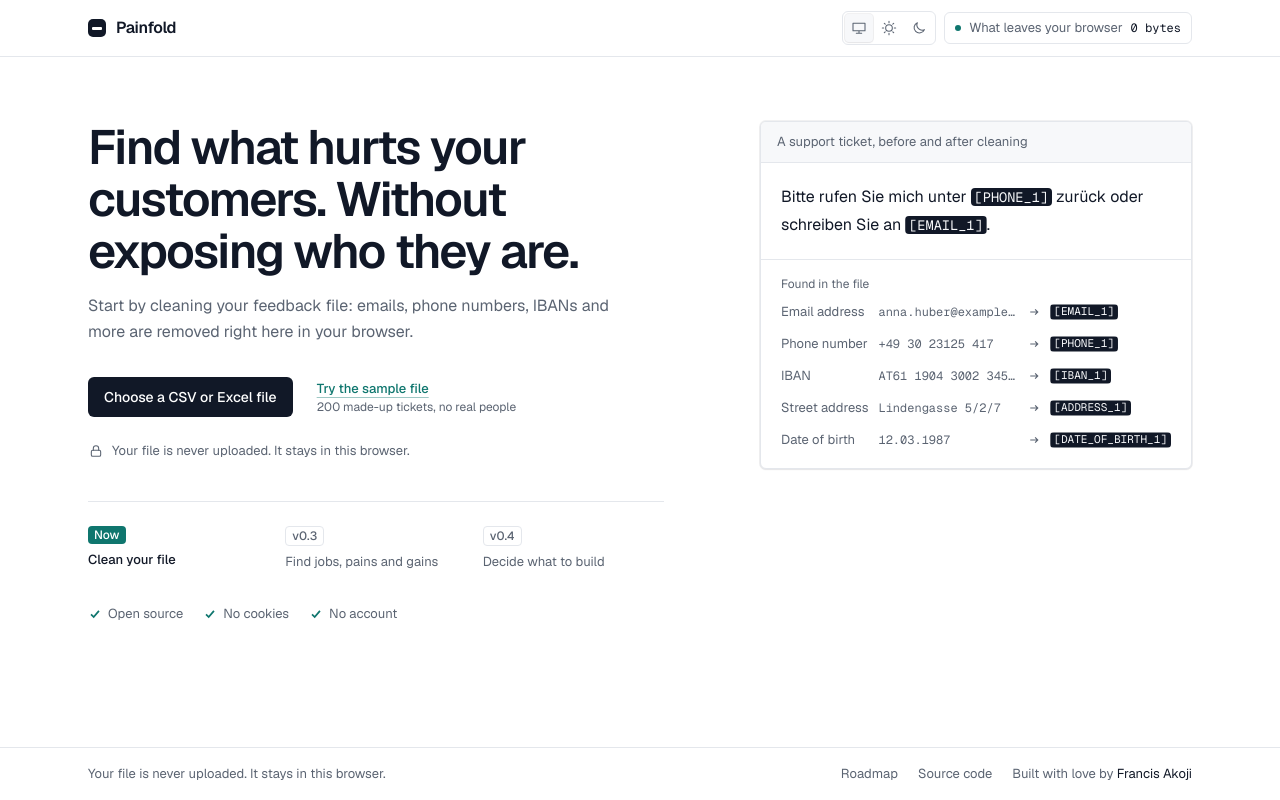
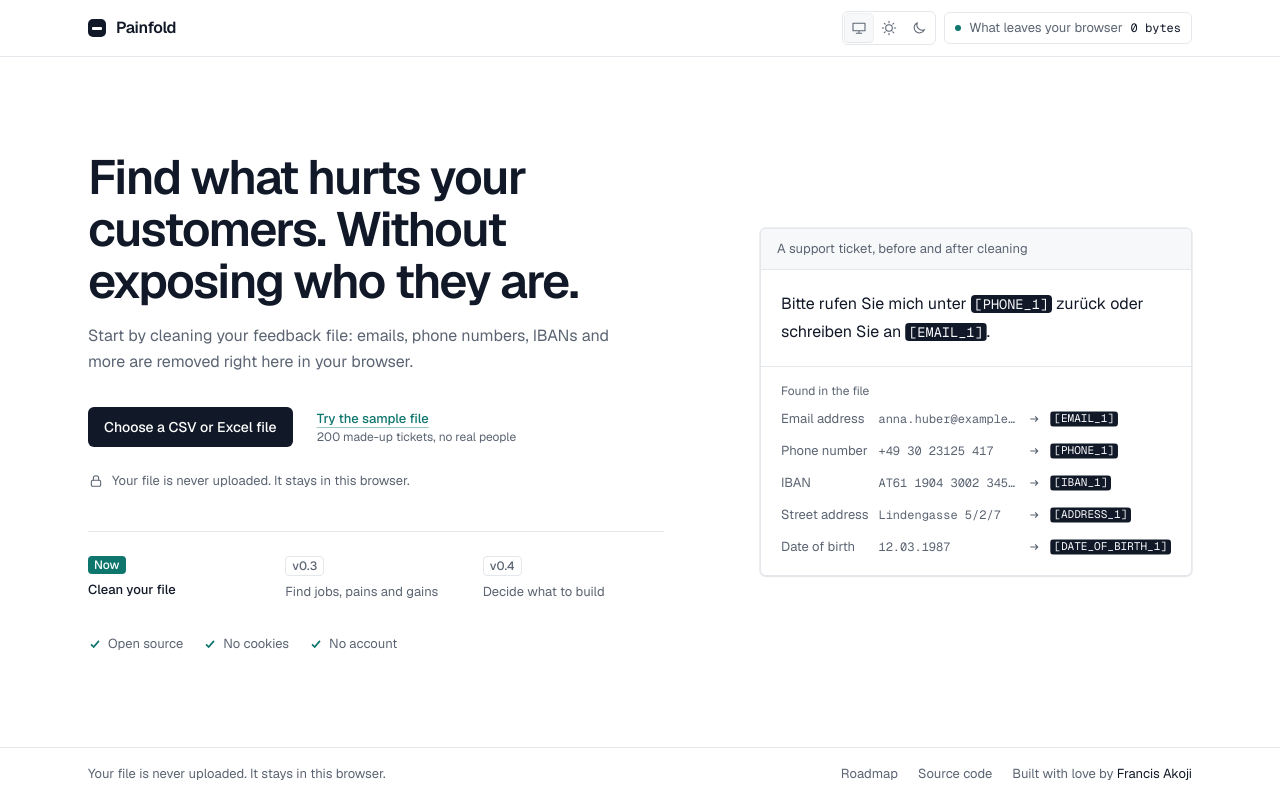
Before and after one commit to akojif/painfold, a Nuxt app: page / in a window 1280 px wide. Built offline with nearby package versions, Linux system fonts and the light colour scheme.

Commit message:
Keep the start screen centred vertically, as before

```diff
--- a/app/pages/index.vue
+++ b/app/pages/index.vue
@@ -130,7 +130,7 @@ async function findPersonalData() {
 
     <section
       v-if="!table"
-      class="grid content-start items-start gap-x-16 gap-y-12 lg:grid-cols-[minmax(0,1fr)_minmax(0,27rem)] lg:pt-6"
+      class="grid flex-1 items-center gap-x-16 gap-y-12 lg:grid-cols-[minmax(0,1fr)_minmax(0,27rem)]"
     >
       <div class="max-w-xl">
         <h1 class="text-2xl font-semibold text-balance sm:text-3xl">
```
